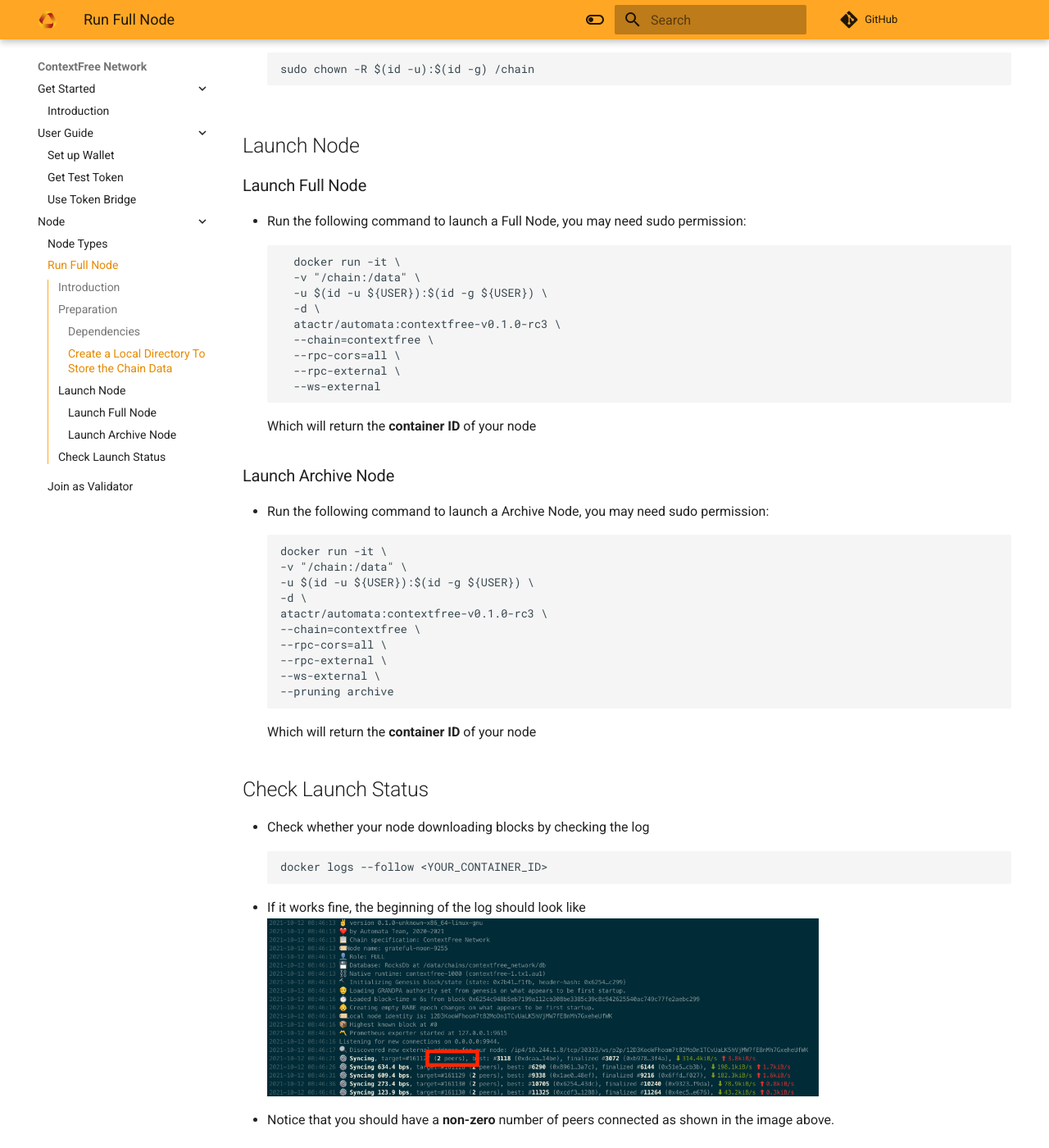
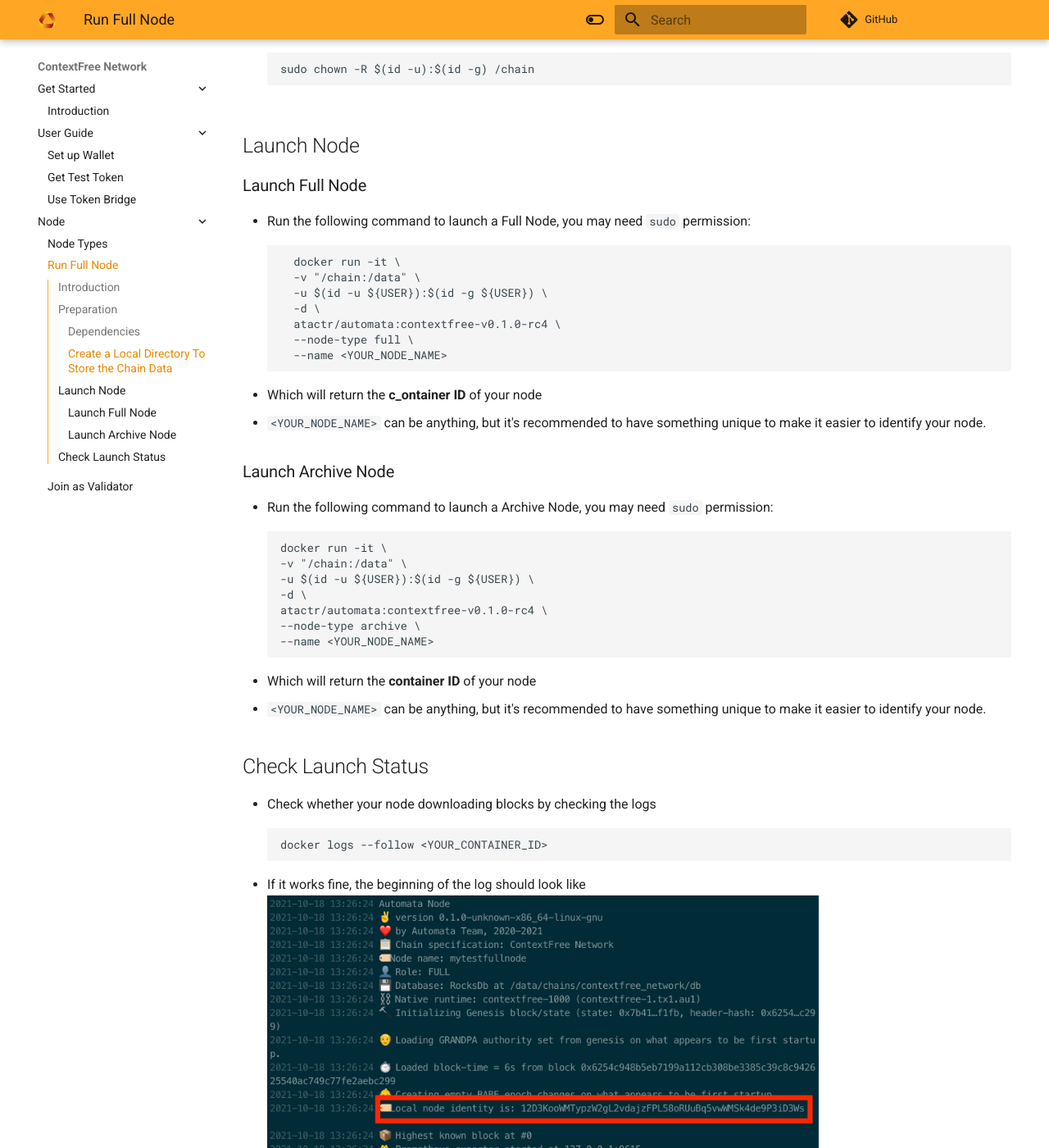
Before and after one commit to automata-network/docs, an MkDocs documentation site: the page built from docs/canarynet/node/run-full-node.md, in a window 1280 px wide and 1400 px high, scrolled down 738 px. Shown: the whole window at 82% size. Built offline with MkDocs 1.6.1 and Material for MkDocs 9.7.7, drawn with Linux system fonts in a browser that asks for light colours; nearby versions of some CDN libraries; comment, search, counter and statistics services are not loaded; some of the changed text lies outside the part shown.

Commit message:
Update docker commands to rc4

````diff
--- a/docs/canarynet/node/run-full-node.md
+++ b/docs/canarynet/node/run-full-node.md
@@ -20,41 +20,41 @@ For running `Validator Node`, please refer to the [next section](./run-validator
     ```
 ## Launch Node
 ### Launch Full Node
-- Run the following command to launch a Full Node, you may need sudo permission:
+- Run the following command to launch a Full Node, you may need `sudo` permission:
   ```
     docker run -it \
     -v "/chain:/data" \
     -u $(id -u ${USER}):$(id -g ${USER}) \
     -d \
-    atactr/automata:contextfree-v0.1.0-rc3 \
-    --chain=contextfree \
-    --rpc-cors=all \
-    --rpc-external \
-    --ws-external
+    atactr/automata:contextfree-v0.1.0-rc4 \
+    --node-type full \
+    --name <YOUR_NODE_NAME>
   ```
-  Which will return the **container ID** of your node
+  - Which will return the **c_ontainer ID** of your node
+  - `<YOUR_NODE_NAME>` can be anything, but it's recommended to have something unique to make it easier to identify your node.
 
 ### Launch Archive Node
-- Run the following command to launch a Archive Node, you may need sudo permission:
+- Run the following command to launch a Archive Node, you may need `sudo` permission:
     ```
     docker run -it \
     -v "/chain:/data" \
     -u $(id -u ${USER}):$(id -g ${USER}) \
     -d \
-    atactr/automata:contextfree-v0.1.0-rc3 \
-    --chain=contextfree \
-    --rpc-cors=all \
-    --rpc-external \
-    --ws-external \
-    --pruning archive
+    atactr/automata:contextfree-v0.1.0-rc4 \
+    --node-type archive \
+    --name <YOUR_NODE_NAME>
     ```
-  Which will return the **container ID** of your node
+  - Which will return the **container ID** of your node
+  - `<YOUR_NODE_NAME>` can be anything, but it's recommended to have something unique to make it easier to identify your node.
 
 ## Check Launch Status
-- Check whether your node downloading blocks by checking the log
+- Check whether your node downloading blocks by checking the logs
   ```
   docker logs --follow <YOUR_CONTAINER_ID>
   ```
 - If it works fine, the beginning of the log should look like<br>
-  ![](../../assets/canaryimg/node_logs.png){width="673" height="463"}<br>
-- Notice that you should have a **non-zero** number of peers connected as shown in the image above.
+![](../../assets/canaryimg/node_logs_2.png){width="673" height="463"}<br>
+
+  - **Take note of your node identity behind `"Local node identity is: ..."`.** This will be very important for identifying your node on the Telemetry, as the node name can be duplicated.
+  - Notice that you should have a **non-zero** number of `"peers"` connected as shown in the image above.
+  - If the logs saying `"Error while dialing /dns/..."`, don't be panic, normally it may take a few minutes for the node to connect to the Telemetry server, after that the error will stop popping up.
````
Also changed, not shown: docs/canarynet/node/run-validator.md (+17 -13 lines), docs/assets/canaryimg/node_logs_2.png (added).
